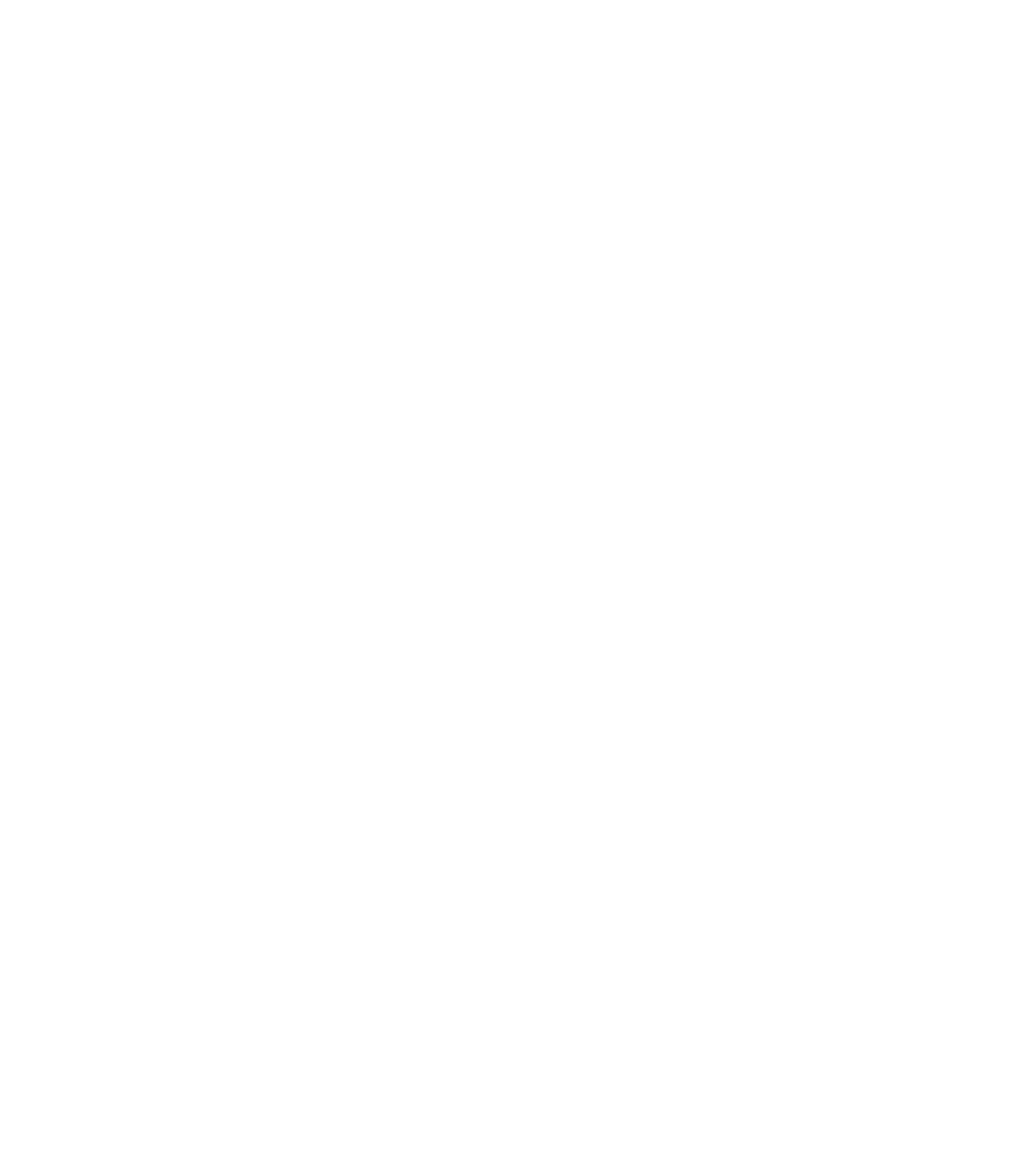
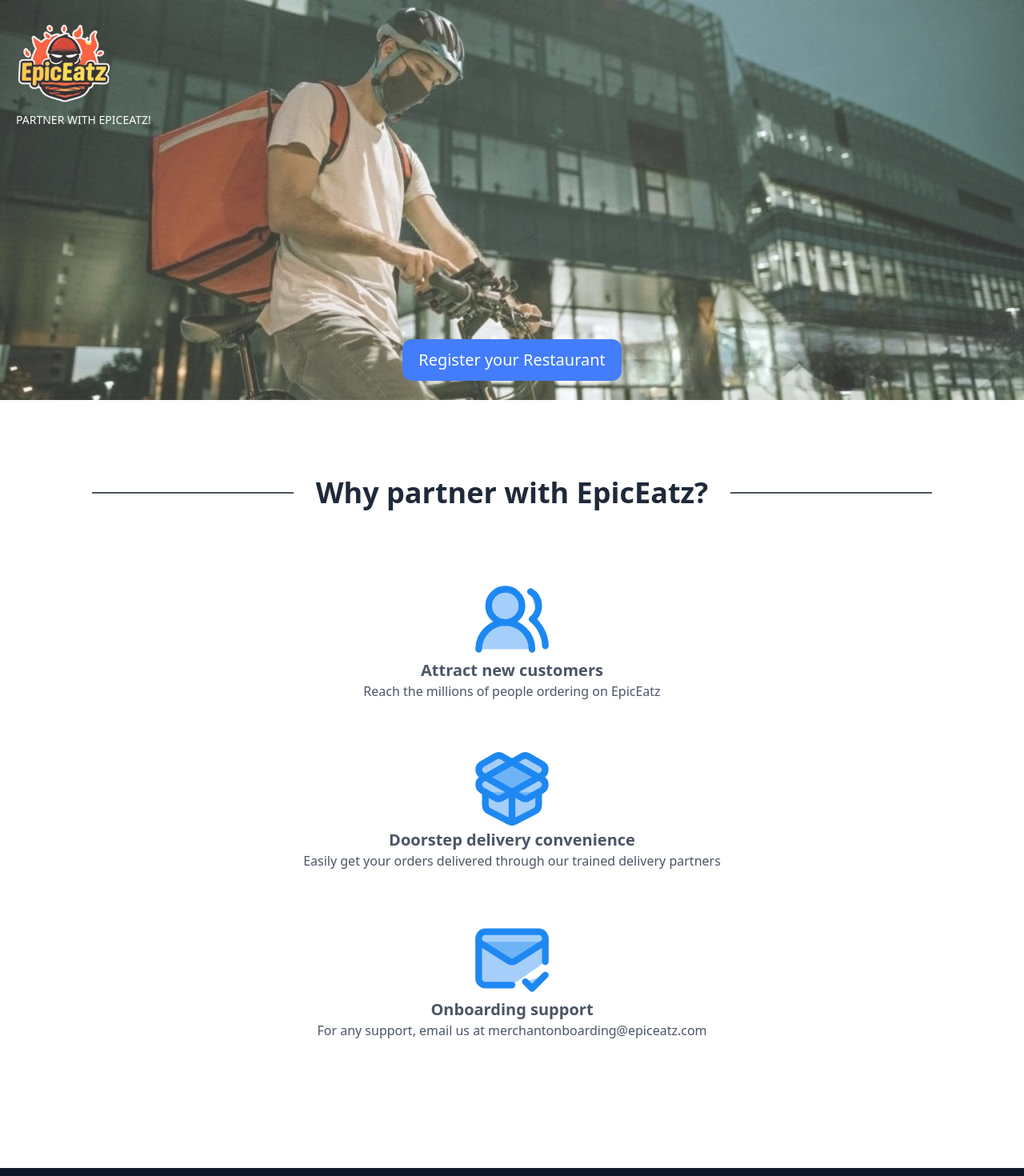
Before and after one commit to Promit-Biswas3361/EpicEatz, a React (Vite) app: page /new-partner/get-started in a window 1280 px wide. Before the commit this address had no page. Shown: the top 1470 px of the page at 80% size. Before the commit the page ends 800 px from the top, so only its background shows below. Built offline with nearby package versions, Linux system fonts and the light colour scheme.

Commit message:
Merchant onboarding --> get-started page created

```diff
--- a/src/App.jsx
+++ b/src/App.jsx
@@ -3,6 +3,9 @@
 import Login from "./Frontend/Login";
 import Signup from "./Frontend/Signup";
 import Search from "./Frontend/Search";
+import GetStarted from "./Frontend/New-partner/GetStarted";
+import Step1 from "./Frontend/New-partner/Step1";
+import Step2 from "./Frontend/New-partner/Step2";
 
 function App() {
   return (
@@ -13,6 +16,9 @@
         <Route path="/register" element={<Signup />} />
         <Route path="/dish/:id" element={<Search />} />
         <Route path="/restaurant/:id" element={<Search />} />
+        <Route path="/new-partner/get-started" element={<GetStarted />} />
+        <Route path="/new-partner/step1" element={<Step1 />} />
+        <Route path="/new-partner/step2" element={<Step2 />} />
       </Routes>
     </Router>
   );
--- a/src/Frontend/Footer.jsx
+++ b/src/Frontend/Footer.jsx
@@ -55,7 +55,7 @@
               <a href="https://github.com/Promit-Biswas3361/EpicEatz.git">
                 <Github color="white" />
               </a>
-              <a href="#">
+              <a href="mailto:info@epiceatz.com">
                 <Mail color="white" />
               </a>
               <a href="#">
--- a/src/Frontend/NavbarLanding.jsx
+++ b/src/Frontend/NavbarLanding.jsx
@@ -9,7 +9,7 @@
   return (
     <div className="relative bg-[url(/bg.jpeg)] w-full h-110 bg-cover bg-left bg-no-repeat">
       {login ? (
-        <div className="pt-3 pb-10 mr-2 flex flex-row justify-end">
+        <div className="pt-3 pb-10 mr-2 flex flex-row justify-end items-center">
           <NavLink to="/favourites" className="mx-3">
             <Heart size={32} color="white" className="hover:fill-red-500" />
           </NavLink>
@@ -31,14 +31,20 @@
       ) : (
         <div className="pt-3 pb-10 flex flex-row justify-end">
           <NavLink
+            to="/new-partner/get-started"
+            className="text-red-600 md:text-lg bg-white p-2.5 rounded-full mx-2 hover:bg-gray-200"
+          >
+            Add Restaurant
+          </NavLink>
+          <NavLink
             to="/login"
-            className="text-red-600 md:text-lg bg-white p-2.5 rounded-r-full rounded-l-full mx-2 hover:bg-gray-200"
+            className="text-red-600 md:text-lg bg-white p-2.5 rounded-full mx-2 hover:bg-gray-200"
           >
             Login
           </NavLink>
           <NavLink
             to="/register"
-            className="text-white md:text-lg bg-[#f75c5c] p-2.5 rounded-r-full rounded-l-full mx-2 hover:bg-red-500"
+            className="text-white md:text-lg bg-[#f75c5c] p-2.5 rounded-full mx-2 hover:bg-red-500"
           >
             SignUp
           </NavLink>
--- /dev/null
+++ b/src/Frontend/New-partner/GetStarted.jsx
@@ -0,0 +1,98 @@
+import React from "react";
+import Footer from "../Footer";
+import { NavLink } from "react-router-dom";
+import { UsersRound, MailCheck, PackageOpen } from "lucide-react";
+
+const GetStarted = () => {
+  return (
+    <div>
+      <div className="w-full h-90 md:h-115 lg:h-125 bg-cover bg-[url(/delivery.jpeg)] opacity-80 overflow-hidden">
+        <div className="flex flex-col items-start w-max-50">
+          <NavLink to="/">
+            <img src="/EpicEatz_logo.png" alt="Logo" className="h-35 md:h-40" />
+          </NavLink>
+          <div className="flex flex-row items-start text-white font-extralight mt-[-20px] ml-3">
+            <p className="text-white font-medium text-sm mx-2">
+              PARTNER WITH EPICEATZ!
+            </p>
+          </div>
+        </div>
+        <div className="flex flex-col items-center mt-40 md:mt-57 lg:mt-66">
+          <NavLink
+            to="/new-partner/step1"
+            className="text-sm md:text-xl text-white bg-blue-600 py-3 px-5 z-30 rounded-xl text-center"
+          >
+            Register your Restaurant
+          </NavLink>
+        </div>
+      </div>
+
+      <div className="mt-16 md:mt-24 flex flex-col items-center w-full">
+        <div className="flex items-center justify-center w-full max-w-[90%] lg:max-w-[82%] font-bold">
+          <div className="w-full h-[2px] bg-gray-600"></div>
+          <span className="mx-3 sm:mx-4 md:mx-7 text-xl sm:text-2xl md:text-3xl lg:text-4xl text-center whitespace-nowrap text-gray-800">
+            Why partner with EpicEatz?
+          </span>
+          <div className="w-full h-[2px] bg-gray-600"></div>
+        </div>
+
+        <div className="mt-7 text-gray-600">
+          <div className="flex flex-col items-center mt-10 mb-12 md:mt-15">
+            <UsersRound
+              className="h-18 w-18 md:h-25 md:w-25"
+              color="#1E88F2"
+              fill="#1E88F2"
+              fillOpacity={0.4}
+            />
+            <h1 className="text-lg md:text-xl font-bold">
+              Attract new customers
+            </h1>
+            <p className="text-center">
+              Reach the millions of people ordering on EpicEatz
+            </p>
+          </div>
+          <div className="flex flex-col items-center mt-10 mb-12 md:mt-15">
+            <PackageOpen
+              className="h-18 w-18 md:h-25 md:w-25"
+              color="#1E88F2"
+              fill="#1E88F2"
+              fillOpacity={0.4}
+            />
+            <h1 className="text-lg md:text-xl font-bold">
+              Doorstep delivery convenience
+            </h1>
+            <p className="text-center">
+              Easily get your orders delivered through our trained delivery
+              partners
+            </p>
+          </div>
+          <div className="flex flex-col items-center mt-10 mb-12 md:mt-15">
+            <MailCheck
+              className="h-18 w-18 md:h-25 md:w-25"
+              color="#1E88F2"
+              fill="#1E88F2"
+              fillOpacity={0.4}
+            />
+            <h1 className="text-lg md:text-xl font-bold">Onboarding support</h1>
+            <p className="text-center">
+              For any support, email us at merchantonboarding@epiceatz.com
+            </p>
+          </div>
+        </div>
+      </div>
+
+      <div className="mt-2 md:mt-5 sm:hidden text-center">
+        <NavLink
+          to="/new-partner/step1"
+          className="text-sm sm:text-xl text-white bg-blue-500 py-3 px-5 z-30 rounded-xl text-center"
+        >
+          Get Started
+        </NavLink>
+      </div>
+
+      <Footer />
+    </div>
+  );
+};
+
+export default GetStarted;
--- /dev/null
+++ b/src/Frontend/New-partner/NavbarPartner.jsx
@@ -0,0 +1,36 @@
+import React from "react";
+import { Link } from "react-router-dom";
+
+const NavbarPartner = () => {
+  return (
+    <div className="w-full flex items-center justify-evenly bg-white z-20 fixed top-0 pb-2 shadow-xl">
+      <div className="flex flex-col">
+        <Link
+          to="/new-partner/get-started"
+          className="text-4xl md:text-5xl font-bold text-[#FF2400]"
+        >
+          EpicEatz
+        </Link>
+        <div className="flex items-center w-full max-w-[100%] text-[9.5px] md:text-[13.2px] text-gray-800 mt-1 md:mt-2.5">
+          <p className="ml-1">&mdash;&mdash;</p>
+          <p className="px-2">Restaurant Partner</p>
+          <p>&mdash;&mdash;</p>
+        </div>
+      </div>
+      <div className="text-[9px] sm:text-xs md:text-sm text-red-500">
+        <p>Need help?</p>
+        <p>
+          Email:{" "}
+          <a
+            href="mailto:merchantonboarding@epiceatz.com"
+            className="hover:text-red-800"
+          >
+            merchantonboarding@epiceatz.com
+          </a>
+        </p>
+      </div>
+    </div>
+  );
+};
+
+export default NavbarPartner;
--- /dev/null
+++ b/src/Frontend/New-partner/Step1.jsx
@@ -0,0 +1,12 @@
+import React from 'react'
+import NavbarPartner from './NavbarPartner'
+
+const Step1 = () => {
+  return (
+    <div className='bg-gray-100 h-screen'>
+      <NavbarPartner />
+    </div>
+  )
+}
+
+export default Step1
--- /dev/null
+++ b/src/Frontend/New-partner/Step2.jsx
@@ -0,0 +1,12 @@
+import React from 'react'
+import NavbarPartner from './NavbarPartner'
+
+const Step2 = () => {
+  return (
+    <div>
+      <NavbarPartner />
+    </div>
+  )
+}
+
+export default Step2
--- a/src/Frontend/Search.jsx
+++ b/src/Frontend/Search.jsx
@@ -173,7 +173,7 @@
 ];
 
 const Search = () => {
-    const [searchResult, setSearchResult] = useState(null);
+  // const [searchResult, setSearchResult] = useState(null);
   const location = useLocation();
   const isDish = location.pathname.startsWith("/dish");
   const isRestaurant = location.pathname.startsWith("/restaurant");
```
Also changed, not shown: public/delivery.jpeg (added).
